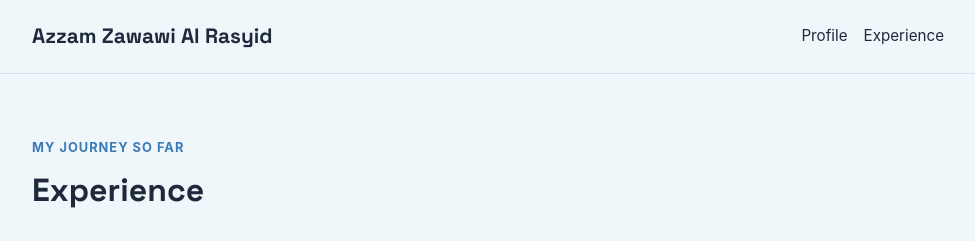
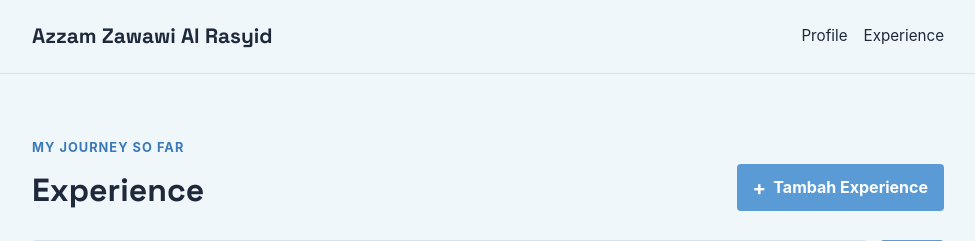
Before and after one commit to AzzamZR/myportofolio, a Django app: page /experience/ in a window 1280 px wide. Shown: the top 241 px of the page, without its empty margins (152-1127 px from the left). Run offline with Django 5.2, Linux system fonts and the light colour scheme; data comes from the database, SQL or seed files in the repository; both versions use the stored data as it was after the commit.

Commit message:
adjustment for tutorial3

```diff
--- a/main/urls.py
+++ b/main/urls.py
@@ -1,10 +1,23 @@
 from django.urls import path
 
-from main.views import show_main, show_experience
+from main.views import (
+    create_experience,
+    delete_experience,
+    get_experience_json,
+    show_experience,
+    show_main,
+)
 
 app_name = "main"
 
 urlpatterns = [
     path("", show_main, name="show_main"),
     path("experience/", show_experience, name="show_experience"),
+    path("experience/add/", create_experience, name="create_experience"),
+    path("api/experience/", get_experience_json, name="get_experience_json"),
+    path(
+        "experience/<uuid:experience_id>/delete/",
+        delete_experience,
+        name="delete_experience",
+    ),
 ]
--- a/main/views.py
+++ b/main/views.py
@@ -1,5 +1,9 @@
-from django.shortcuts import render
+from django.contrib import messages
+from django.core import serializers
+from django.http import HttpResponse
+from django.shortcuts import get_object_or_404, redirect, render
 
+from main.forms import ExperienceForm
 from main.models import Experience
 
 
@@ -8,16 +12,59 @@ def show_main(request):
         "name": "Azzam Zawawi Al Rasyid",
         "npm": "2506618723",
         "study_program": "S1 Ilmu Komputer",
-        "bio": (
-            "A Computer Science student at Universitas Indonesia"
-        ),
+        "bio": "A Computer Science student at Universitas Indonesia",
     }
     return render(request, "index.html", context)
 
 
+# 1. Menampilkan Experience (menggunakan deserialize JSON sesuai Tutorial hal. 24)
 def show_experience(request):
+    json_response = get_experience_json(request)
+    experiences = serializers.deserialize(
+        "json",
+        json_response.content.decode("utf-8"),
+    )
+    experience_list = [exp.object for exp in experiences]
+    title_query = request.GET.get("title", "").strip()
+
     context = {
         "name": "Azzam Zawawi Al Rasyid",
-        "experience_list": Experience.objects.all(),
+        "experience_list": experience_list,
+        "title_query": title_query,
     }
     return render(request, "experience.html", context)
+
+
+# 2. Form Tambah Experience (Halaman 12-13)
+def create_experience(request):
+    form = ExperienceForm(request.POST or None)
+    if request.method == "POST" and form.is_valid():
+        form.save()
+        messages.success(request, "Pengalaman baru berhasil ditambahkan!")
+        return redirect("main:show_experience")
+
+    context = {
+        "name": "Azzam Zawawi Al Rasyid",
+        "form": form,
+    }
+    return render(request, "experience_form.html", context)
+
+
+# 3. Endpoint JSON Data Delivery (Halaman 21)
+def get_experience_json(request):
+    title_query = request.GET.get("title", "").strip()
+    experiences = Experience.objects.all()
+    if title_query:
+        experiences = experiences.filter(title__icontains=title_query)
+    experience_json = serializers.serialize("json", experiences)
+    return HttpResponse(experience_json, content_type="application/json")
+
+
+# 4. Hapus Experience (Halaman 24-25)
+def delete_experience(request, experience_id):
+    experience = get_object_or_404(Experience, pk=experience_id)
+    if request.method == "POST":
+        experience.delete()
+        messages.success(request, "Pengalaman berhasil dihapus!")
+        return redirect("main:show_experience")
+    return redirect("main:show_experience")
--- a/portofolio/settings.py
+++ b/portofolio/settings.py
@@ -130,3 +130,6 @@ MAILERS = {
         'BACKEND': 'django.core.mail.backends.console.EmailBackend',
     },
 }
+
+# gunakan https:// untuk trailing urlnya
+CSRF_TRUSTED_ORIGINS = ["https://azzam-zawawi-myportofolio.pws.cs.ui.ac.id"]
--- a/static/css/style.css
+++ b/static/css/style.css
@@ -337,3 +337,232 @@ h4 {
         max-width: 100%;
     }
 }
+
+
+
+
+/* =================================================== */
+/* Form Tambah, Search Bar, dan Modal Hapus (Tutorial 3) */
+/* =================================================== */
+
+.project-form {
+  width: 100%;
+  max-width: 100%;
+  margin-top: 1.5rem;
+}
+
+.form-group {
+  margin-bottom: 1.25rem;
+}
+
+.form-group label {
+  display: block;
+  margin-bottom: 0.4rem;
+  font-weight: 700;
+}
+
+.form-group input,
+.form-group textarea,
+.form-group select {
+  width: 100%;
+  box-sizing: border-box;
+  padding: 0.7rem;
+  border: 1px solid var(--accent);
+  border-radius: var(--radius);
+  font: inherit;
+  transition:
+    border-color 0.2s ease,
+    outline-color 0.2s ease;
+}
+
+.form-group input:focus,
+.form-group textarea:focus,
+.form-group select:focus {
+  outline: 2px solid var(--accent);
+  border-color: var(--accent);
+}
+
+.form-error {
+  color: #b42318;
+  font-size: 0.85rem;
+  margin-top: 0.35rem;
+}
+
+.button {
+  display: inline-block;
+  height: fit-content;
+  border: 0;
+  border-radius: var(--radius);
+  padding: 0.65rem 1rem;
+  background: var(--accent);
+  color: white;
+  cursor: pointer;
+  font: inherit;
+  font-weight: 700;
+  text-decoration: none;
+}
+
+.button-secondary {
+  background: var(--ink);
+}
+
+.button-danger {
+  background: #b42318;
+}
+
+/* Header & Tombol Tambah */
+.project-header {
+  width: 100%;
+  display: flex;
+  justify-content: space-between;
+  align-items: center;
+  gap: 1rem;
+  margin-bottom: 1.5rem;
+}
+
+.project-header h1 {
+  margin-bottom: 0;
+}
+
+.project-add-button {
+  display: inline-flex;
+  align-items: center;
+  gap: 0.45rem;
+}
+
+.project-add-button span {
+  font-size: 1.25rem;
+  line-height: 1;
+}
+
+/* Search Bar */
+.project-search {
+  display: flex;
+  gap: 0.75rem;
+  margin-bottom: 1.5rem;
+}
+
+.project-search_input {
+  width: 100%;
+  min-width: 0;
+  padding: 0.7rem;
+  border: 1px solid var(--line);
+  border-radius: var(--radius);
+  background: #fff;
+  color: var(--ink);
+  font: inherit;
+}
+
+.project-search_input:focus {
+  outline: 2px solid var(--accent);
+  border-color: var(--accent);
+}
+
+.project-card-actions {
+  display: flex;
+  flex-direction: column;
+  margin-top: 1rem;
+}
+
+/* Modal Popover Konfirmasi Hapus */
+.project-delete-modal {
+  display: none;
+  position: fixed;
+  inset: 0;
+  width: 100%;
+  height: 100%;
+  max-width: none;
+  max-height: none;
+  margin: 0;
+  padding: 1rem;
+  border: 0;
+  background: transparent;
+  z-index: 10;
+  align-items: center;
+  justify-content: center;
+}
+
+.project-delete-modal:popover-open {
+  display: flex;
+}
+
+.project-delete-modal_backdrop {
+  position: absolute;
+  inset: 0;
+  width: 100%;
+  height: 100%;
+  border: 0;
+  padding: 0;
+  background: rgba(28, 25, 23, 0.58);
+  cursor: default;
+}
+
+.project-delete-modal_content {
+  position: relative;
+  z-index: 1;
+  width: min(100%, 480px);
+  padding: 1.5rem;
+  background: var(--paper);
+  border: 1px solid var(--line);
+  border-radius: var(--radius);
+  box-shadow: 0 1rem 3rem rgba(28, 25, 23, 0.22);
+}
+
+.project-delete-modal_content h2 {
+  margin: 0 0 0.75rem;
+  font-size: 1.5rem;
+}
+
+.project-delete-modal_close {
+  position: absolute;
+  top: 1rem;
+  right: 1rem;
+  border: 0;
+  padding: 0;
+  background: transparent;
+  color: var(--text-muted);
+  font-size: 1.8rem;
+  line-height: 1;
+  cursor: pointer;
+}
+
+.project-delete-modal_actions {
+  display: flex;
+  justify-content: flex-end;
+  gap: 0.75rem;
+  margin-top: 1.5rem;
+}
+
+/* Responsif Layar Kecil (HP) */
+@media (max-width: 600px) {
+  .project-header {
+    align-items: flex-start;
+    flex-direction: column;
+  }
+  .project-add-button {
+    width: 100%;
+    justify-content: center;
+  }
+  .project-search {
+    flex-direction: column;
+  }
+  .project-search .button {
+    width: 100%;
+  }
+  .project-delete-modal {
+    align-items: flex-end;
+    padding: 0;
+  }
+  .project-delete-modal_content {
+    width: 100%;
+    padding: 1.25rem;
+    border-radius: var(--radius) var(--radius) 0 0;
+  }
+  .project-delete-modal_actions {
+    flex-direction: column-reverse;
+  }
+  .project-delete-modal_actions .button {
+    width: 100%;
+    text-align: center;
+  }
+}
--- /dev/null
+++ b/templates/base.html
@@ -0,0 +1,34 @@
+{% load static %}
+<!DOCTYPE html>
+<html lang="en">
+<head>
+    <meta charset="UTF-8" />
+    <meta name="viewport" content="width=device-width, initial-scale=1.0" />
+    <link rel="preconnect" href="https://fonts.googleapis.com">
+    <link rel="preconnect" href="https://fonts.gstatic.com" crossorigin>
+    <link href="https://fonts.googleapis.com/css2?family=Space+Grotesk:wght@500;700&display=swap" rel="stylesheet">
+    <link rel="stylesheet" href="/static/css/style.css">
+    {% block meta %} {% endblock meta %}
+</head>
+<body>
+    <header class="site-header">
+        <div class="container">
+            <a href="{% url 'main:show_main' %}" class="brand">{{ name }}</a>
+            <nav>
+                <a href="{% url 'main:show_main' %}">Profile</a>
+                <a href="{% url 'main:show_experience' %}">Experience</a>
+            </nav>
+        </div>
+    </header>
+    {% block content %} {% endblock content %}
+
+    <footer class="site-footer">
+        <div class="container">
+            <p>&copy; 2026 {{ name }}. Fakultas Ilmu Komputer, Universitas Indonesia.</p>
+            <nav>
+                <p>"So many people to choose from, I choose you."</p>
+            </nav>
+        </div>
+    </footer>
+</body>
+</html>
--- /dev/null
+++ b/templates/components/experience_delete_modal.html
@@ -0,0 +1,41 @@
+<p class="experience-status">
+    <button type="button"
+            class="button button-danger"
+            popovertarget="delete-exp-{{ experience.id }}"
+            aria-label="Hapus {{ experience.title }}"
+            title="Hapus experience">
+        Hapus Experience
+    </button>
+</p>
+
+<div id="delete-exp-{{ experience.id }}"
+     class="project-delete-modal"
+     popover="auto"
+     role="dialog"
+     aria-modal="true"
+     aria-labelledby="delete-exp-title-{{ experience.id }}">
+    <button type="button"
+            class="project-delete-modal_backdrop"
+            popovertarget="delete-exp-{{ experience.id }}"
+            popovertargetaction="hide"
+            aria-label="Tutup konfirmasi hapus"></button>
+    <div class="project-delete-modal_content">
+        <button type="button"
+                class="project-delete-modal_close"
+                popovertarget="delete-exp-{{ experience.id }}"
+                popovertargetaction="hide"
+                aria-label="Tutup konfirmasi hapus">&times;</button>
+        <h2 id="delete-exp-title-{{ experience.id }}">Hapus Experience?</h2>
+        <p>Apakah Anda yakin ingin menghapus <strong>{{ experience.title }}</strong>?</p>
+        <div class="project-delete-modal_actions">
+            <button type="button"
+                    class="button button-secondary"
+                    popovertarget="delete-exp-{{ experience.id }}"
+                    popovertargetaction="hide">Batal</button>
+            <form method="post" action="{% url 'main:delete_experience' experience.id %}">
+                {% csrf_token %}
+                <button type="submit" class="button button-danger">Ya, Hapus</button>
+            </form>
+        </div>
+    </div>
+</div>
--- a/templates/experience.html
+++ b/templates/experience.html
@@ -1,30 +1,32 @@
-<!DOCTYPE html>
-<html lang="en">
-<head>
-    <meta charset="UTF-8">
-    <meta name="viewport" content="width=device-width, initial-scale=1.0">
-    <title>{{ name }} - Portfolio</title>
-    <link rel="preconnect" href="https://fonts.googleapis.com">
-    <link rel="preconnect" href="https://fonts.gstatic.com" crossorigin>
-    <link href="https://fonts.googleapis.com/css2?family=Space+Grotesk:wght@500;700&display=swap" rel="stylesheet">
-    <link rel="stylesheet" href="/static/css/style.css">
-</head>
-<body>
-    <header class="site-header">
-        <div class="container">
-           <a href="{% url 'main:show_main' %}" class="brand">{{ name }}</a>
-            <nav>
-                <a href="{% url 'main:show_main' %}">Profile</a>
-                <a href="{% url 'main:show_experience' %}">Experience</a>
-            </nav>
-        </div>
-    </header>
+{% extends "base.html" %}
 
+{% block meta %}
+<title>Experience - {{ name }}</title>
+{% endblock meta %}
+
+{% block content %}
 <main>
     <section class="experience-section" id="experience">
         <div class="container">
             <p class="section-kicker">My journey so far</p>
+            <div class="project-header">
                 <h1>Experience</h1>
+                <a href="{% url 'main:create_experience' %}" class="button project-add-button">
+                    <span aria-hidden="true">+</span> Tambah Experience
+                </a>
+            </div>
+
+            <!-- Form Pencarian -->
+            <form method="get" action="{% url 'main:show_experience' %}" class="project-search">
+                <input type="search"
+                       name="title"
+                       value="{{ title_query }}"
+                       placeholder="Cari berdasarkan nama experience"
+                       class="project-search_input"
+                       aria-label="Cari berdasarkan nama experience">
+                <button type="submit" class="button">Cari</button>
+            </form>
+
             <div class="experience-list">
                 {% for experience in experience_list %}
                     <article class="exp-row {% cycle '' 'reverse' %}">
@@ -37,31 +39,27 @@
                             {% else %}
                                 <h4>Completed</h4>
                             {% endif %}
-                                <p>
-                                    {{ experience.description }}
-                                </p>
+                            <p>{{ experience.description }}</p>
+
+                            <div class="project-card-actions">
+                                {% include "components/experience_delete_modal.html" with experience=experience %}
+                            </div>
                         </div>
                         <div class="exp-img">
+                            {% if experience.thumbnail %}
                                 <img src="{{ experience.thumbnail }}" alt="Photo of {{ experience.title }}">
+                            {% endif %}
                         </div>
                     </article>
                 {% empty %}
-                        <p class="empty-state">
-                            No experience has been added yet.
-                        </p>
+                    {% if title_query %}
+                        <p class="empty-state">Tidak ada experience dengan judul tersebut.</p>
+                    {% else %}
+                        <p class="empty-state">No experience has been added yet.</p>
+                    {% endif %}
                 {% endfor %}
             </div>
         </div>
     </section>
 </main>
-
-    <footer class="site-footer">
-        <div class="container">
-            <p>&copy; 2026 {{ name }}. Fakultas Ilmu Komputer, Universitas Indonesia.</p>
-            <nav>
-                <p>"So many people to choose from, I choose you."</p>
-            </nav>
-        </div>
-    </footer>
-</body>
-</html>
+{% endblock content %}
```
Also changed, not shown: main/fixtures/experiences.json (+12 -12 lines), main/forms.py (added, +39 -0 lines), templates/experience_form.html (added, +29 -0 lines), templates/index.html (+3 -33 lines). Lines whose indentation alone changed are shown as unchanged.
